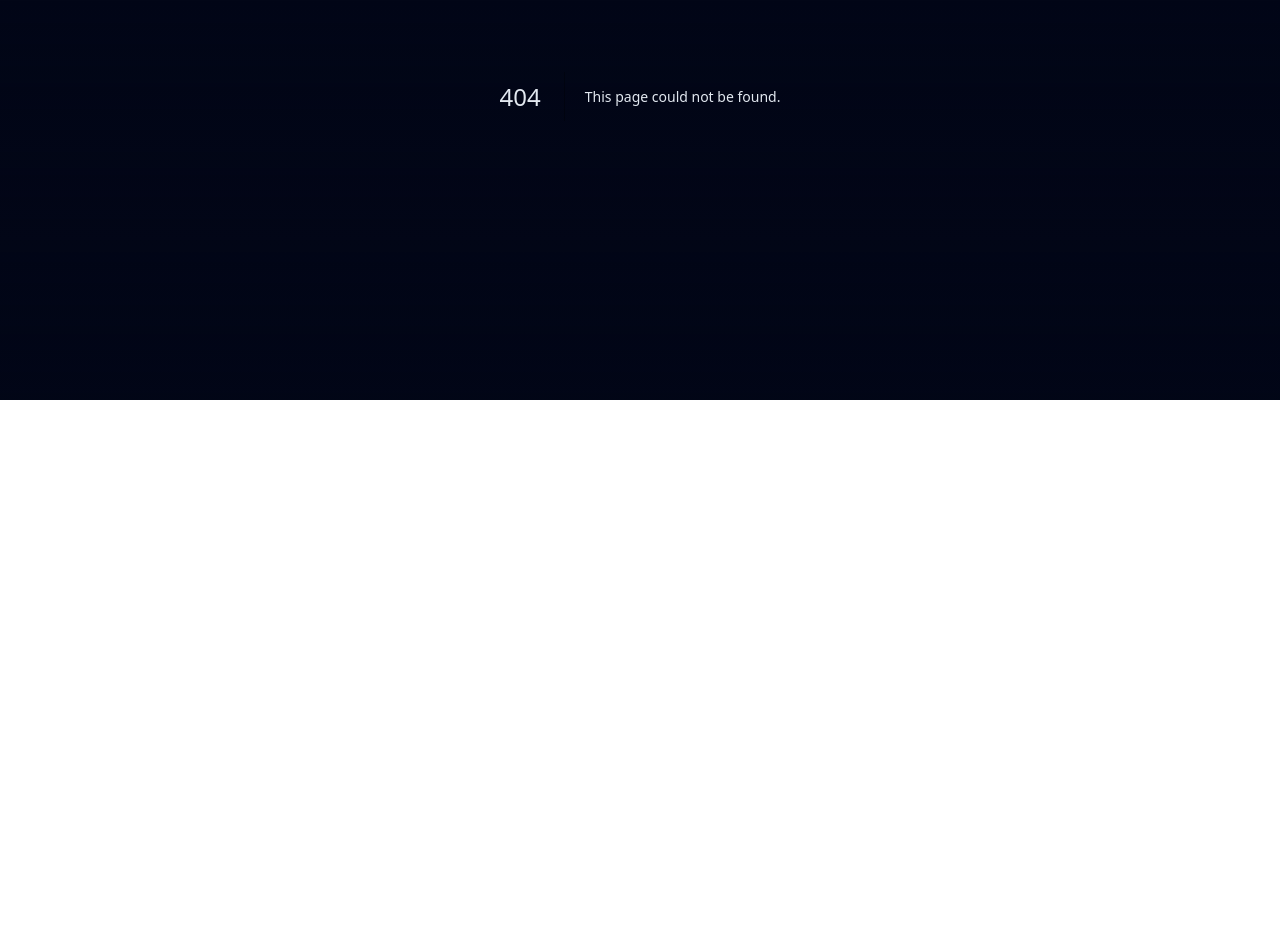
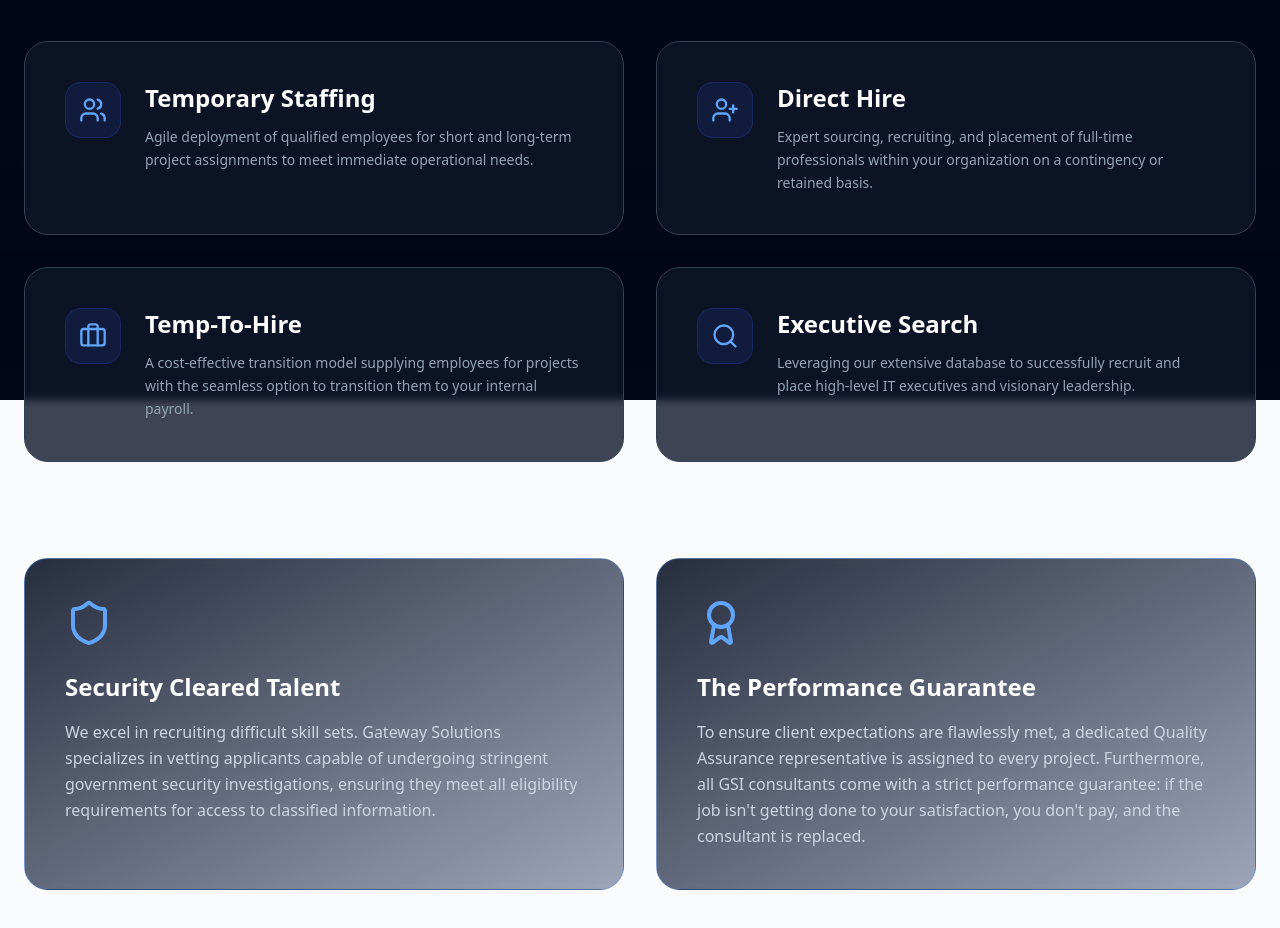
Before and after one commit to gsidevrgk-maker/Gateway-Solutions-Inc.-Website, a Next.js app: page /staffing in a window 1280 px wide. Before the commit this address had no page. Shown: the part 400-1328 px from the top of the page. Before the commit the page ends 896 px from the top, so only its background shows below. Built offline with nearby package versions, Linux system fonts and the light colour scheme.

Commit message:
errorhandle

```diff
--- /dev/null
+++ b/app/staffing/page.jsx
@@ -0,0 +1,73 @@
+"use client";
+import { motion } from 'framer-motion';
+import { Users, UserPlus, Briefcase, Search, Shield, Award } from 'lucide-react';
+
+export default function StaffingPage() {
+  const models = [
+    { icon: Users, title: "Temporary Staffing", desc: "Agile deployment of qualified employees for short and long-term project assignments to meet immediate operational needs." },
+    { icon: UserPlus, title: "Direct Hire", desc: "Expert sourcing, recruiting, and placement of full-time professionals within your organization on a contingency or retained basis." },
+    { icon: Briefcase, title: "Temp-To-Hire", desc: "A cost-effective transition model supplying employees for projects with the seamless option to transition them to your internal payroll." },
+    { icon: Search, title: "Executive Search", desc: "Leveraging our extensive database to successfully recruit and place high-level IT executives and visionary leadership." }
+  ];
+
+  return (
+    <div className="max-w-7xl mx-auto px-6 py-20 mt-12">
+      <motion.div initial={{ opacity: 0, y: -20 }} animate={{ opacity: 1, y: 0 }} className="text-center mb-20">
+        <h1 className="text-5xl font-extrabold text-white mb-6">Staffing <span className="text-blue-500">Solutions</span></h1>
+        <p className="text-xl text-slate-300 max-w-4xl mx-auto leading-relaxed">
+          Gateway Solutions serves as a critical strategic partner, offering flexible, value-added outsourcing of staff augmentation services across the United States.
+        </p>
+      </motion.div>
+
+      {/* Engagement Models Grid */}
+      <div className="grid md:grid-cols-2 gap-8 mb-24">
+        {models.map((model, idx) => {
+          const Icon = model.icon;
+          return (
+            <motion.div
+              key={idx}
+              initial={{ opacity: 0, x: idx % 2 === 0 ? -30 : 30 }}
+              whileInView={{ opacity: 1, x: 0 }}
+              viewport={{ once: true }}
+              className="bg-slate-900/80 p-10 rounded-3xl border border-slate-700 hover:border-blue-500/50 transition-all duration-300 backdrop-blur-sm flex items-start gap-6"
+            >
+              <div className="w-14 h-14 bg-blue-950/50 rounded-2xl flex items-center justify-center border border-blue-900/50 flex-shrink-0">
+                <Icon className="w-7 h-7 text-blue-400" />
+              </div>
+              <div>
+                <h3 className="text-2xl font-bold text-white mb-3">{model.title}</h3>
+                <p className="text-slate-400 leading-relaxed text-sm">{model.desc}</p>
+              </div>
+            </motion.div>
+          )
+        })}
+      </div>
+
+      {/* The Gateway Guarantees */}
+      <div className="grid lg:grid-cols-2 gap-8">
+        <motion.div
+          initial={{ opacity: 0, y: 30 }} whileInView={{ opacity: 1, y: 0 }} viewport={{ once: true }}
+          className="bg-gradient-to-br from-slate-900/90 to-blue-950/40 p-10 rounded-3xl border border-blue-500/30 backdrop-blur-sm"
+        >
+          <Shield className="w-12 h-12 text-blue-400 mb-6" />
+          <h3 className="text-2xl font-bold text-white mb-4">Security Cleared Talent</h3>
+          <p className="text-slate-300 leading-relaxed">
+            We excel in recruiting difficult skill sets. Gateway Solutions specializes in vetting applicants capable of undergoing stringent government security investigations, ensuring they meet all eligibility requirements for access to classified information.
+          </p>
+        </motion.div>
+
+        <motion.div
+          initial={{ opacity: 0, y: 30 }} whileInView={{ opacity: 1, y: 0 }} viewport={{ once: true }} transition={{ delay: 0.2 }}
+          className="bg-gradient-to-br from-slate-900/90 to-blue-950/40 p-10 rounded-3xl border border-blue-500/30 backdrop-blur-sm"
+        >
+          <Award className="w-12 h-12 text-blue-400 mb-6" />
+          <h3 className="text-2xl font-bold text-white mb-4">The Performance Guarantee</h3>
+          <p className="text-slate-300 leading-relaxed">
+            To ensure client expectations are flawlessly met, a dedicated Quality Assurance representative is assigned to every project. Furthermore, all GSI consultants come with a strict performance guarantee: if the job isn't getting done to your satisfaction, you don't pay, and the consultant is replaced.
+          </p>
+        </motion.div>
+      </div>
+
+    </div>
+  );
+}
```
